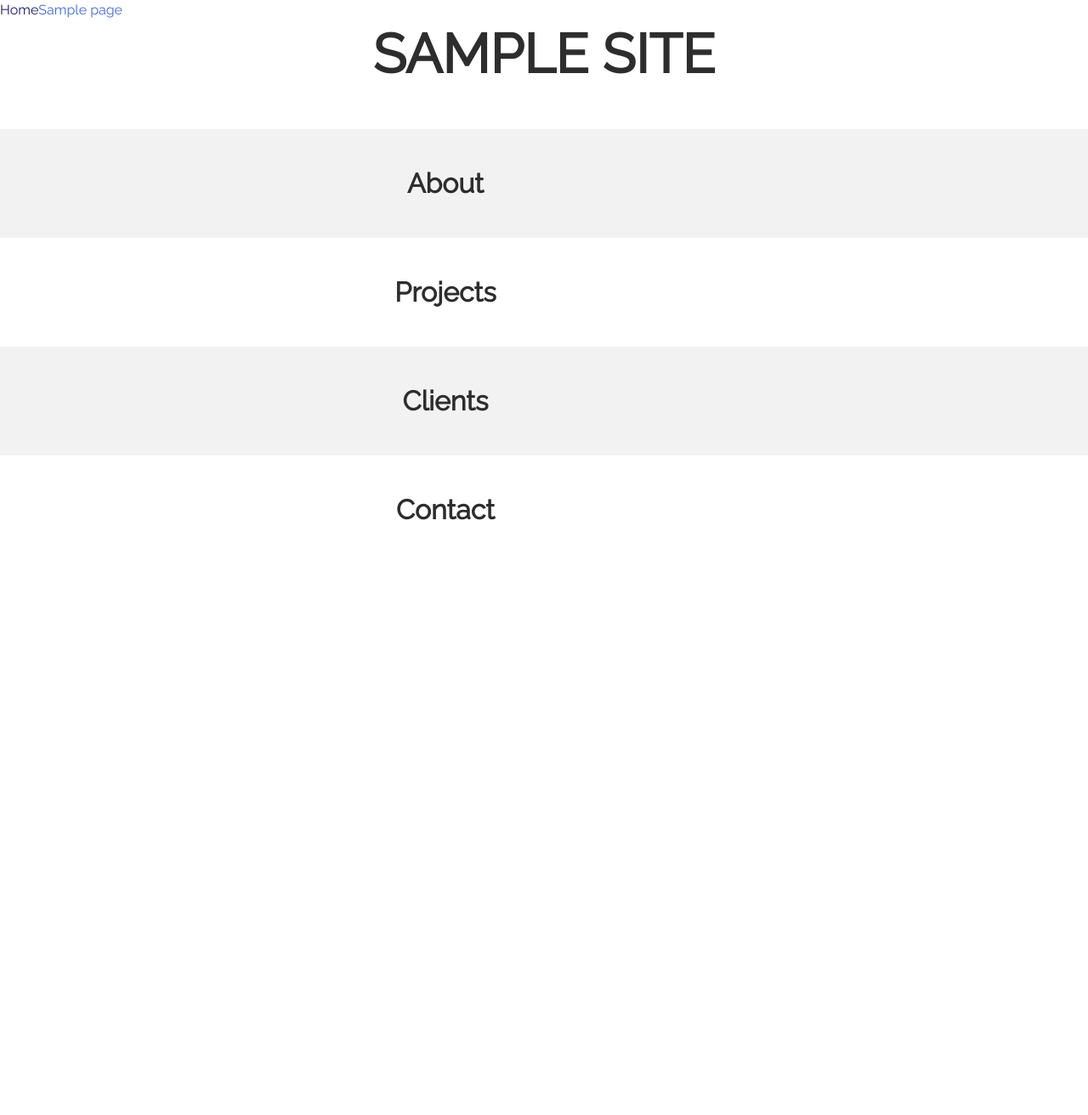
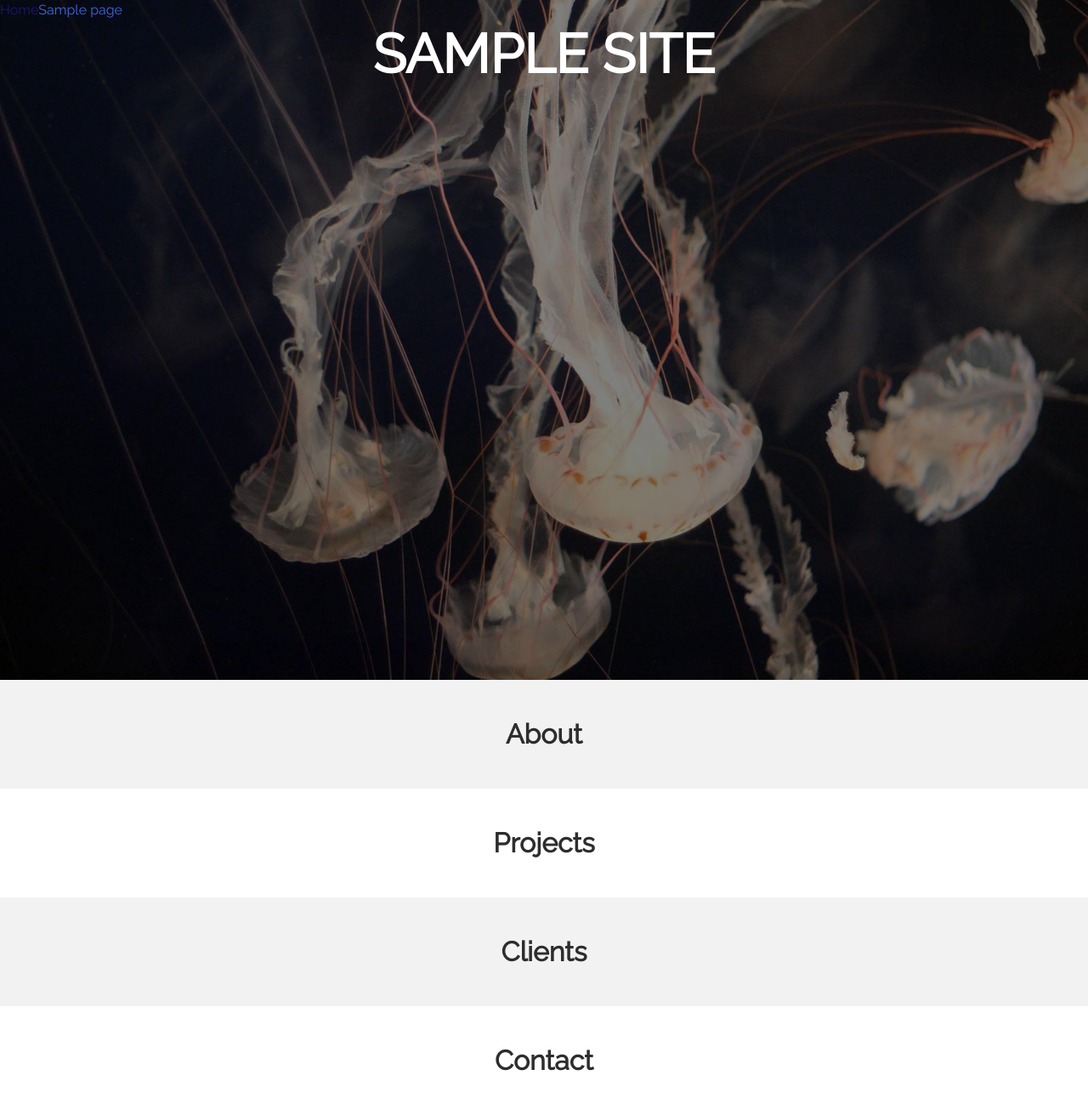
Before and after one commit to jonathanfunk/personal-site, a WordPress theme: template themes/jonfunk/front-page.php in a window 1280 px wide. Shown: the whole page at 85% size. Before the commit the page ends 612 px from the top, so only its background shows below. Run offline with PHP 8.4 and a stand-in for WordPress, Linux system fonts and the light colour scheme; the site name, menu and one post (Sample post) are stand-ins, and other content is empty.

Commit message:
added hero background image

```diff
--- a/themes/jonfunk/front-page.php
+++ b/themes/jonfunk/front-page.php
@@ -13,22 +13,22 @@ get_header(); ?>
 				<h1><?php bloginfo( 'name' ); ?></h1>
 			  <p><?php bloginfo( 'description' ); ?></p>
 			</section>
-			<section class="about">
+			<section class="about" id="about">
         <div class="container">
          <h2>About</h2>
         </div>
 			</section>
-			<section class="projects">
+			<section class="projects" id="projects">
         <div class="container">
           <h2>Projects</h2>
         </div>
 			</section>
-			<section class="clients">
+			<section class="clients" id="clients">
         <div class="container">
           <h2>Clients</h2>
         </div>
 			</section>
-			<section class="contact">
+			<section class="contact" id="contact">
         <div class="container">
           <h2>Contact</h2>
         </div>
--- a/themes/jonfunk/sass/_front-page.scss
+++ b/themes/jonfunk/sass/_front-page.scss
@@ -6,8 +6,29 @@ section {
     &:nth-child(even){
       background-color: $color__section-even;
   }
+  &:focus {
+    outline: none;
+  }
+}
+
+.hero {
+  height: 200px;
+  background: linear-gradient(rgba(0,0,0,.5),rgba(0,0,0,.5)),url(../../images/jellyfish-background-mobile.jpg), center;
+  background-size: cover;
+  color: white;
+  @include tablet {
+    background: linear-gradient(rgba(0,0,0,.5),rgba(0,0,0,.5)),url(../../images/jellyfish-background-tablet.jpg), center;
+    background-size: cover;
+    height: 400px;
+  }
+  @include desktop {
+    background: linear-gradient(rgba(0,0,0,.5),rgba(0,0,0,.5)),url(../../images/jellyfish-background.jpg), center;
+    background-size: cover;
+    height: 100vh;
+  }
 }
 
 .container {
   max-width: 1000px;
+  margin: 0 auto;
 }
--- a/themes/jonfunk/style.css
+++ b/themes/jonfunk/style.css
@@ -683,6 +683,25 @@ section {
   padding: 2rem 1.5rem; }
   section:nth-child(even) {
     background-color: #f2f2f2; }
+  section:focus {
+    outline: none; }
+
+.hero {
+  height: 200px;
+  background: linear-gradient(rgba(0, 0, 0, 0.5), rgba(0, 0, 0, 0.5)), url(../../images/jellyfish-background-mobile.jpg), center;
+  background-size: cover;
+  color: white; }
+  @media (min-width: 600px) {
+    .hero {
+      background: linear-gradient(rgba(0, 0, 0, 0.5), rgba(0, 0, 0, 0.5)), url(../../images/jellyfish-background-tablet.jpg), center;
+      background-size: cover;
+      height: 400px; } }
+  @media (min-width: 1024px) {
+    .hero {
+      background: linear-gradient(rgba(0, 0, 0, 0.5), rgba(0, 0, 0, 0.5)), url(../../images/jellyfish-background.jpg), center;
+      background-size: cover;
+      height: 100vh; } }
 
 .container {
-  max-width: 1000px; }
+  max-width: 1000px;
+  margin: 0 auto; }
```
Also changed, not shown: themes/jonfunk/build/css/style.min.css, themes/jonfunk/images/jellyfish-background-mobile.jpg, themes/jonfunk/images/jellyfish-background-tablet.jpg, 1 other file.
